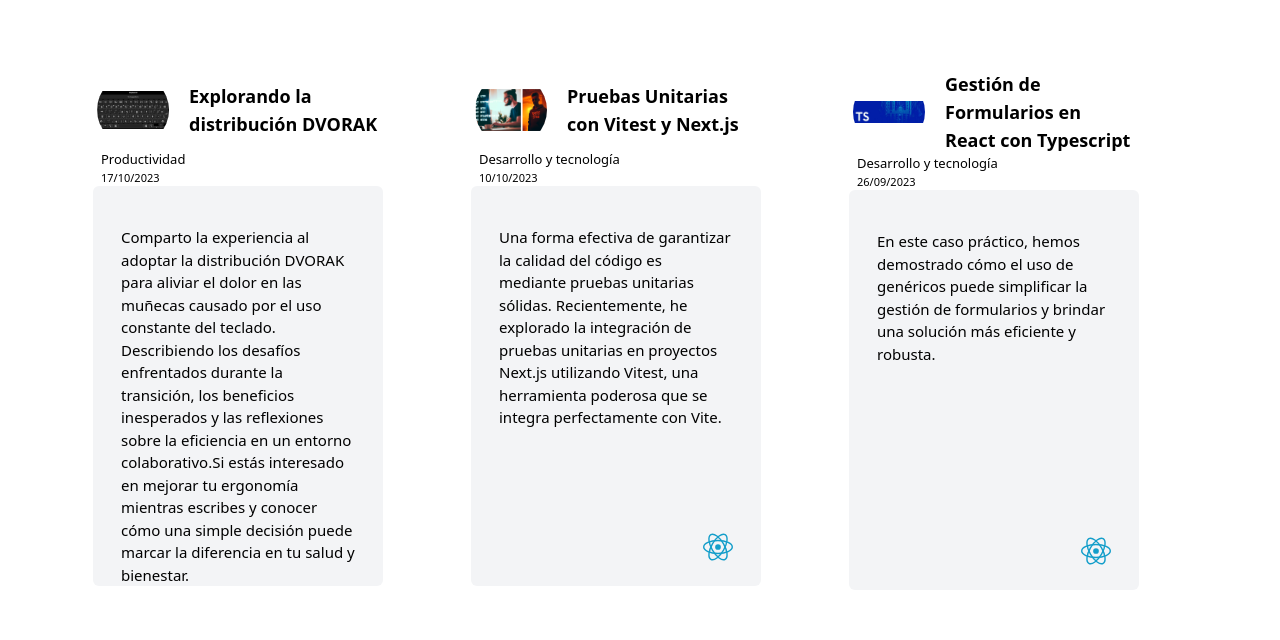
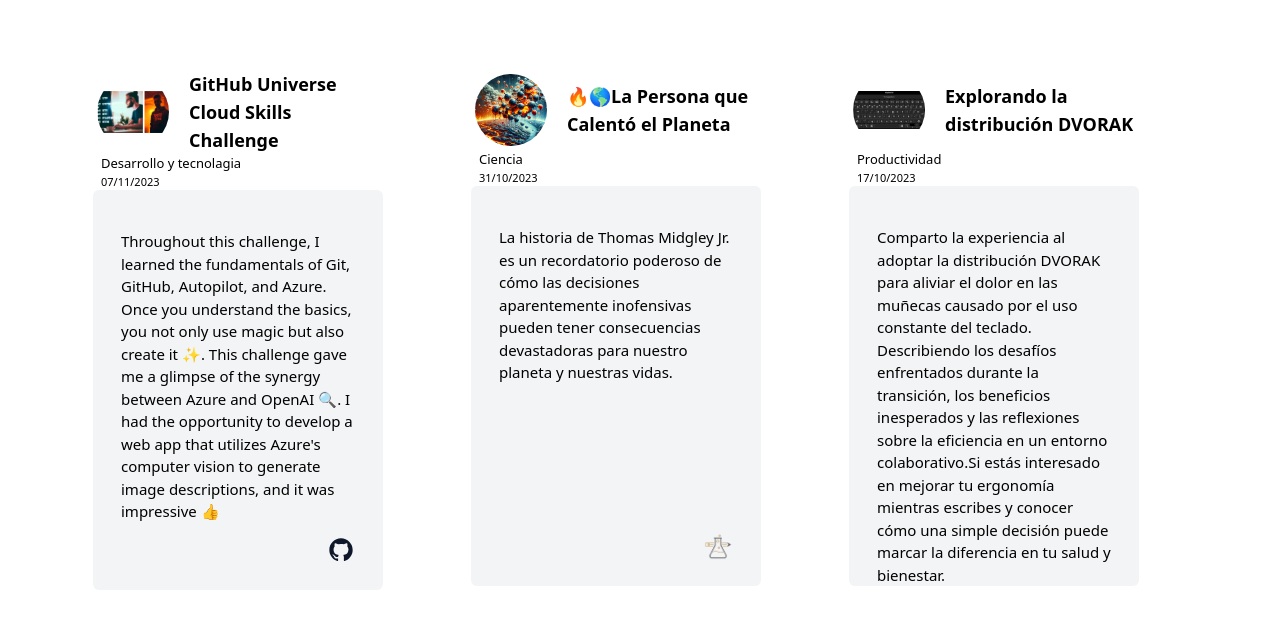
Before and after one commit to GaboTov/personalWeb, a Next.js app in the folder web/: page /blog in a window 1280 px wide. Shown: the part 312-952 px from the top of the page. Built offline with nearby package versions, Linux system fonts and the light colour scheme.

Commit message:
add microsoft & update blog

```diff
--- a/web/src/components/Formaciones.tsx
+++ b/web/src/components/Formaciones.tsx
@@ -1,7 +1,7 @@
 import { formacionObjeto } from "@/data/formacionesMock";
 import Formacion from "./Formacion";
 
-import React, { useRef, useEffect, useState } from "react";
+import React, { useRef, useEffect  } from "react";
 import { FormacionPropsType } from "@/types/types";
 
 const Formaciones = () => {
--- a/web/src/components/ReactLogo.tsx
+++ b/web/src/components/ReactLogo.tsx
@@ -8,7 +8,7 @@
 import JsLogoSrc from "../utilis/images/JavaScript-logo.png";
 import cienciaLogoSrc from "../utilis/images/logoCiencia.png";
 import DockerLogoSrc from "../utilis/images/dockerLogo.webp";
-import emprenderLogoSrc  from "../utilis/images/empredimientoLogo.png"
+import emprenderLogoSrc from "../utilis/images/empredimientoLogo.png";
 import { LogoPropType } from "@/types/types";
 
 export function ReactLogo(props: LogoPropType) {
@@ -177,3 +177,18 @@
     </div>
   );
 }
+export const LogoGithub = () => {
+  return (
+    <svg
+      viewBox="0 0 24 24"
+      aria-hidden="false"
+      className="h-[28px] w-auto fill-slate-900"
+    >
+      <path
+        fillRule="evenodd"
+        clipRule="evenodd"
+        d="M12 2C6.477 2 2 6.463 2 11.97c0 4.404 2.865 8.14 6.839 9.458.5.092.682-.216.682-.48 0-.236-.008-.864-.013-1.695-2.782.602-3.369-1.337-3.369-1.337-.454-1.151-1.11-1.458-1.11-1.458-.908-.618.069-.606.069-.606 1.003.07 1.531 1.027 1.531 1.027.892 1.524 2.341 1.084 2.91.828.092-.643.35-1.083.636-1.332-2.22-.251-4.555-1.107-4.555-4.927 0-1.088.39-1.979 1.029-2.675-.103-.252-.446-1.266.098-2.638 0 0 .84-.268 2.75 1.022A9.607 9.607 0 0 1 12 6.82c.85.004 1.705.114 2.504.336 1.909-1.29 2.747-1.022 2.747-1.022.546 1.372.202 2.386.1 2.638.64.696 1.028 1.587 1.028 2.675 0 3.83-2.339 4.673-4.566 4.92.359.307.678.915.678 1.846 0 1.332-.012 2.407-.012 2.734 0 .267.18.577.688.48 3.97-1.32 6.833-5.054 6.833-9.458C22 6.463 17.522 2 12 2Z"
+      ></path>
+    </svg>
+  );
+};
--- a/web/src/components/ShowLogos.tsx
+++ b/web/src/components/ShowLogos.tsx
@@ -1,4 +1,4 @@
-import React from "react";
+import React, { useId } from "react";
 import {
   CSSLogo,
   CienciaLogo,
@@ -11,6 +11,7 @@
   PyLogo,
   ReactLogo,
   TsLogo,
+  LogoGithub,
 } from "./ReactLogo";
 import { LogoPropType } from "@/types/types";
 
@@ -26,15 +27,22 @@
   ciencia: CienciaLogo,
   Docker: DockerLogo,
   emprender: EmprenderLogo,
+  GitHub: LogoGithub,
 };
 
 const ShowLogos = (props: { tec: string[] }) => {
   return (
-    <section className="flex flex-row space-x-4 justify-end px-6 pb-5">
+    <section className="flex flex-row space-x-4 justify-end px-6 pb-3">
       {props.tec.map((tech) => {
         const LogoComponent = logoComponents[tech];
         if (LogoComponent) {
-          return <LogoComponent w={30} h={30} key={tech} />;
+          return (
+            <LogoComponent
+              w={30}
+              h={30}
+              key={useId()}
+            />
+          );
         }
         return null;
       })}
--- a/web/src/data/blogEntrances.ts
+++ b/web/src/data/blogEntrances.ts
@@ -1,10 +1,30 @@
 import { ExperienceType } from "@/types/types";
-import logoTusesos from "../utilis/images/dockerLogo.webp";
 import reactVsAngalarImg from "@/utilis/images/reactVsAngular.png";
 import devorakImg from "@/utilis/images/devorak.png";
 import testBlog from "@/utilis/images/testBlog.png";
 import tsblog from "@/utilis/images/Tsblog.jpeg";
+import hotPlanet from "@/utilis/images/hotPlanet.webp";
 const blogEntances: ExperienceType[] = [
+  {
+    title: "GitHub Universe Cloud Skills Challenge",
+    img: testBlog,
+    exp: "07/11/2023",
+    tec: ["GitHub"],
+    position: "Desarrollo y tecnolagia",
+    content:
+      "Throughout this challenge, I learned the fundamentals of Git, GitHub, Autopilot, and Azure. Once you understand the basics, you not only use magic but also create it ✨. This challenge gave me a glimpse of the synergy between Azure and OpenAI 🔍. I had the opportunity to develop a web app that utilizes Azure's computer vision to generate image descriptions, and it was impressive 👍",
+    link: "https://www.linkedin.com/posts/gabo-tovar-37b405251_challenge-project-add-image-analysis-and-activity-7127986836190167040-wtqY?utm_source=share&utm_medium=member_desktop",
+  },
+  {
+    title: "🔥🌎La Persona que Calentó el Planeta",
+    img: hotPlanet,
+    exp: "31/10/2023",
+    tec: ["ciencia"],
+    position: "Ciencia",
+    content:
+      "La historia de Thomas Midgley Jr. es un recordatorio poderoso de cómo las decisiones aparentemente inofensivas pueden tener consecuencias devastadoras para nuestro planeta y nuestras vidas. ",
+    link: "https://www.linkedin.com/posts/gabo-tovar-37b405251_medioambiente-saludpaeqblica-contaminaciaejn-activity-7125070780064837633-sI5Z?utm_source=share&utm_medium=member_desktop",
+  },
   {
     title: "Explorando la distribución DVORAK",
     img: devorakImg,
```
Also changed, not shown: web/src/data/formacionesMock.ts (+7 -0 lines), web/src/utilis/images/hotPlanet.webp (added), 1 other file (tests, documents, lock files or other folders).
